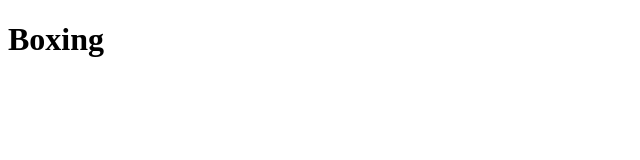
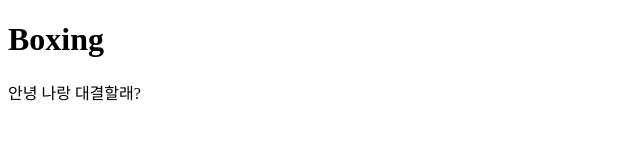
Before and after one commit to ddoda/Boxing, a plain HTML site: page index.html in a window 1280 px wide. Shown: the whole page, without its empty margins (0-640 px from the left). Drawn offline with Linux system fonts and the light colour scheme.

```diff
--- a/index.html
+++ b/index.html
@@ -8,5 +8,6 @@
 </head>
 <body>
     <h1>Boxing</h1>
+    <div>안녕 나랑 대결할래?</div>
 </body>
 </html>
```
Also changed, not shown: 1 other file.
